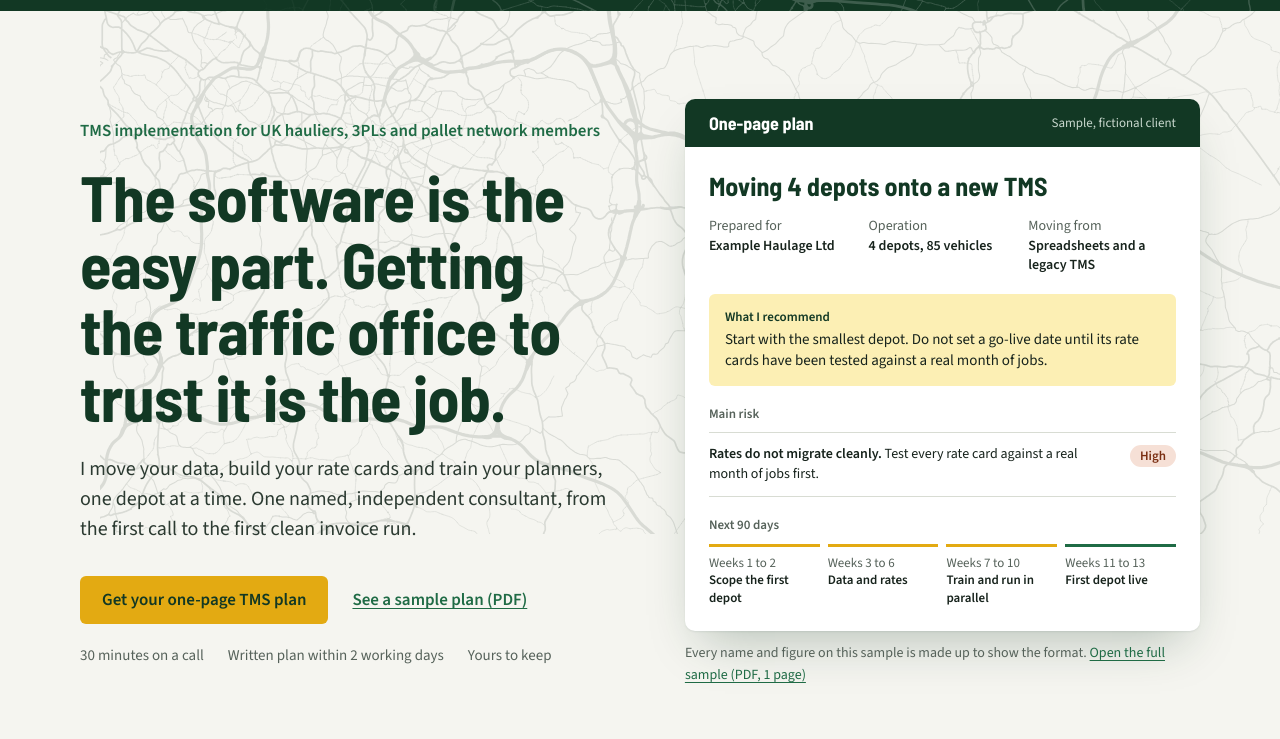
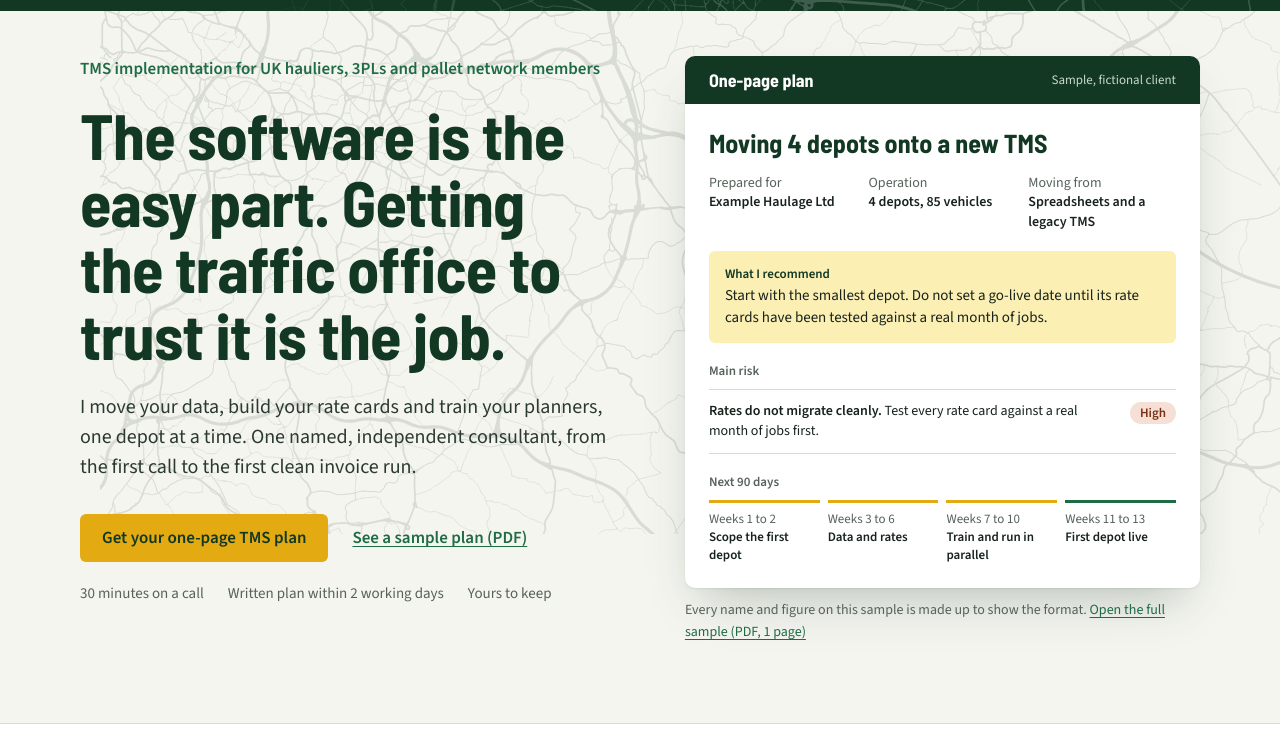
Before and after one commit to RM-Nick/roadmap-site, a plain HTML site: page index.html in a window 1280 px wide. Shown: the part 61-800 px from the top of the page. Drawn offline with Linux system fonts and the light colour scheme; a script that the page names is missing.

Commit message:
Hero: less empty space under the header
Top padding cut and both hero columns now start at the top instead of the text being centred against the taller plan card. Header to eyebrow: 107 to 48px at 1440, 95 to 36px at 1024, 48 to 28px at 390. The main button is now above the fold at 1440 by 900.

Co-Authored-By: Claude Opus 5.5 <noreply@anthropic.com>
Claude-Session: https://claude.ai/code/session_01BBktMfbXGLsQmh5MtzbGaa

```diff
--- a/index.html
+++ b/index.html
@@ -108,7 +108,7 @@ section h2{ font-size:clamp(32px,4vw,44px); line-height:1.08; }
 /* Hero */
 .hero{ position:relative; overflow:hidden; border-bottom:1px solid var(--line); }
 .hero .map{ top:-40px; right:-320px; width:1500px; height:563px; }
-.hero .two{ position:relative; padding-block:clamp(48px,8vw,88px); }
+.hero .two{ position:relative; padding-block:clamp(28px,3.5vw,48px) clamp(48px,7vw,80px); align-items:start; }
 .eyebrow{ margin:0 0 20px; font-weight:600; color:var(--accent); }
 .hero h1{ font-size:clamp(40px,5vw,64px); line-height:1.04; letter-spacing:-.01em; }
 .lead{ margin-top:24px; font-size:20px; line-height:1.5; max-width:560px; color:var(--fg-2); }
```
